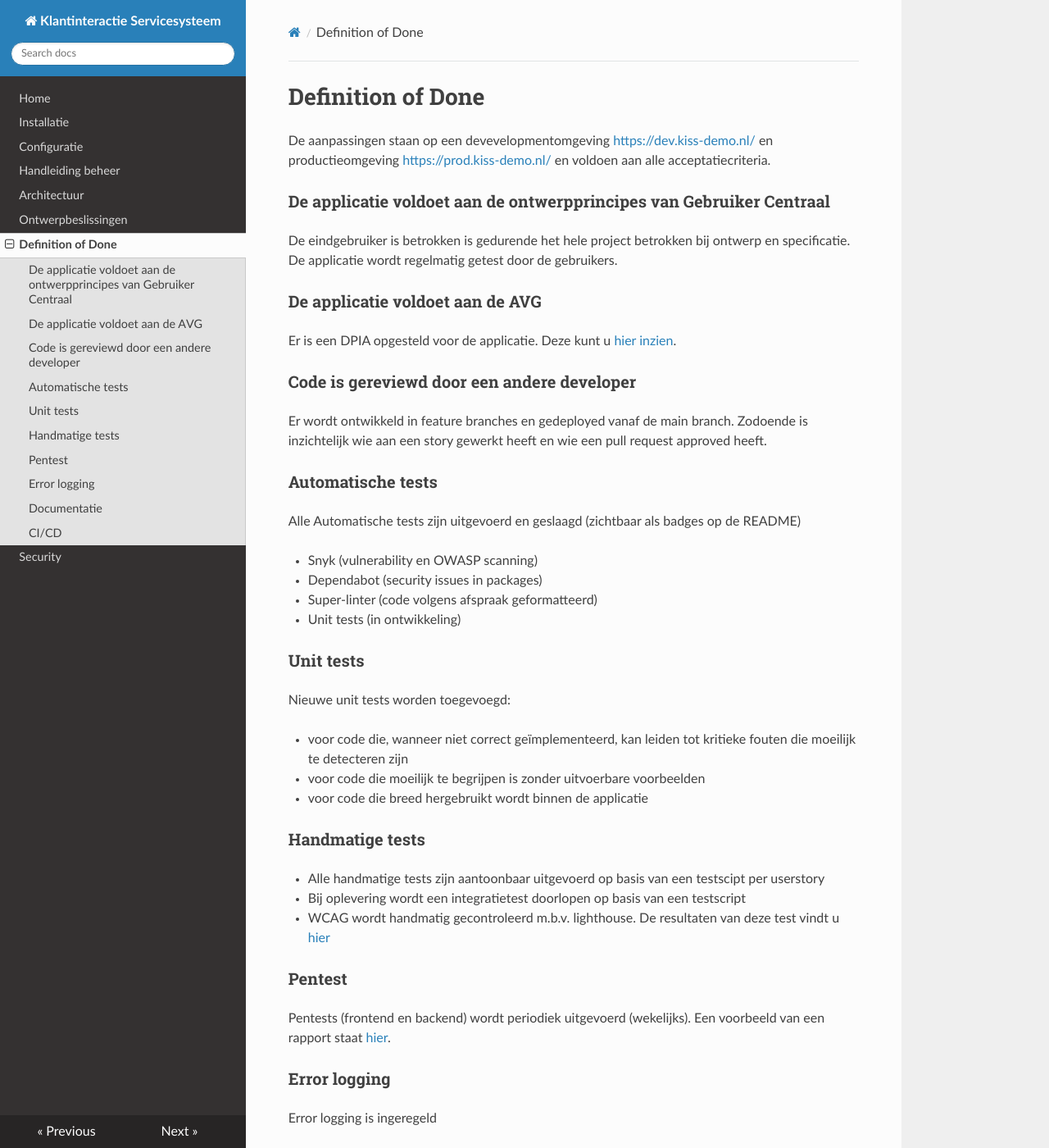
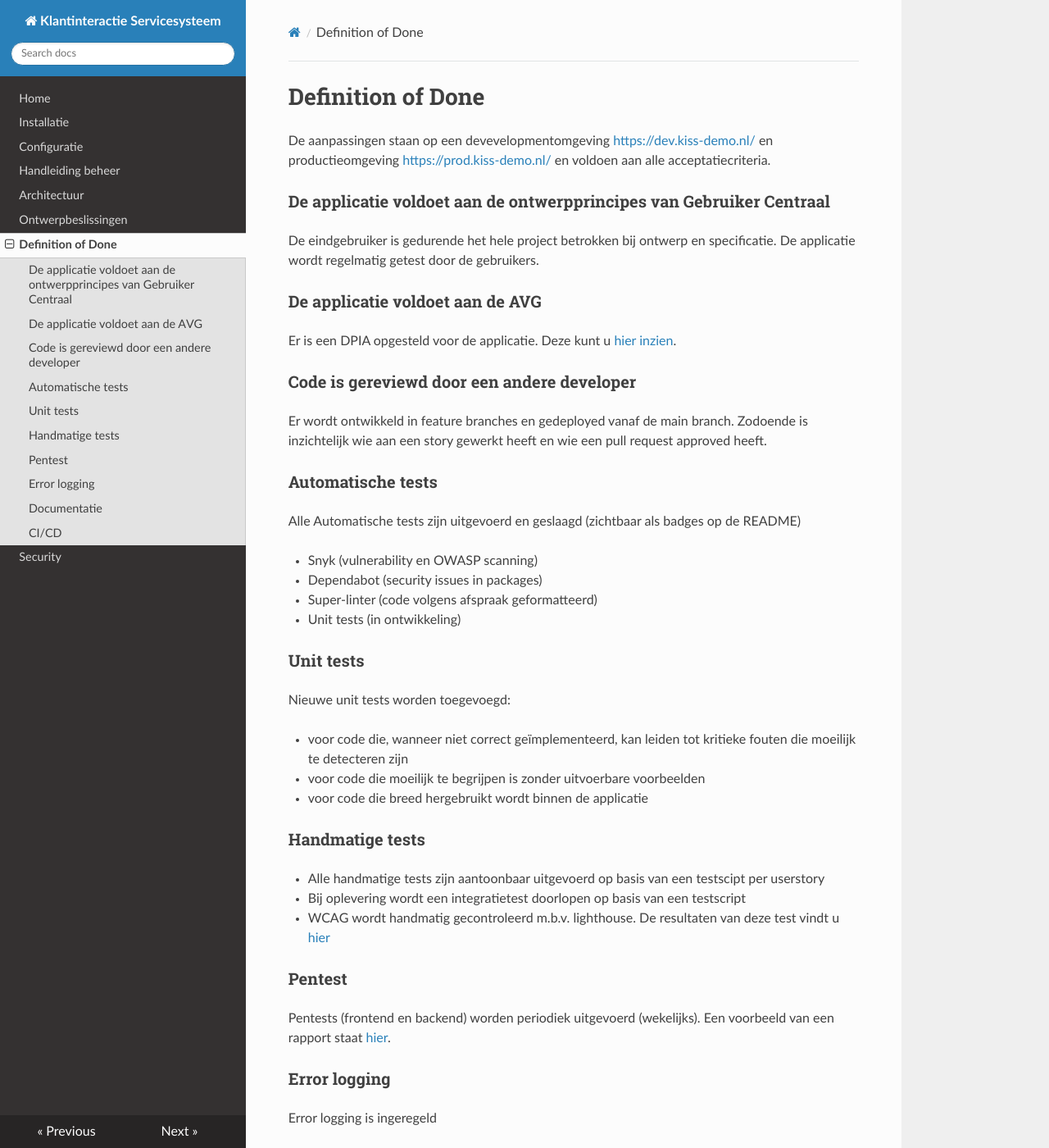
Before and after one commit to Klantinteractie-Servicesysteem/.github, an MkDocs documentation site: the page built from docs/DEFINITIONOFDONE.md, in a window 1280 px wide and 1400 px high. Shown: the whole window at 82% size. Built offline with MkDocs 1.6.1, drawn with Linux system fonts in a browser that asks for light colours; nearby versions of some CDN libraries.

Commit message:
Typefout verbeterd.

```diff
--- a/docs/DEFINITIONOFDONE.md
+++ b/docs/DEFINITIONOFDONE.md
@@ -3,7 +3,7 @@
 De aanpassingen staan op een devevelopmentomgeving [https://dev.kiss-demo.nl/](https://dev.kiss-demo.nl/) en productieomgeving [https://prod.kiss-demo.nl/](https://prod.kiss-demo.nl/) en voldoen aan alle acceptatiecriteria.
 
 ### De applicatie voldoet aan de ontwerpprincipes van Gebruiker Centraal
-De eindgebruiker is betrokken is gedurende het hele project betrokken bij ontwerp en specificatie. De applicatie wordt regelmatig getest door de gebruikers.
+De eindgebruiker is gedurende het hele project betrokken bij ontwerp en specificatie. De applicatie wordt regelmatig getest door de gebruikers.
 
 ### De applicatie voldoet aan de AVG
 Er is een DPIA opgesteld voor de applicatie. Deze kunt u [hier inzien](https://github.com/Klantinteractie-Servicesysteem/.github/blob/main/docs/files/ICATT-KISS-Data-Processing-Impact-Assessment-(DPIA).pdf).
@@ -32,7 +32,7 @@
 - WCAG wordt handmatig gecontroleerd m.b.v. lighthouse. De resultaten van deze test vindt u [hier](https://github.com/Klantinteractie-Servicesysteem/.github/blob/main/docs/files/WCAG-Lighthouse-Report-20231010.pdf)
 
 ### Pentest
-Pentests (frontend en backend) wordt periodiek uitgevoerd (wekelijks). Een voorbeeld van een rapport staat [hier](https://github.com/Klantinteractie-Servicesysteem/.github/blob/main/docs/files/Website_Scanner-https___prod.kiss-demo.nl-20230628-0907.pdf).
+Pentests (frontend en backend) worden periodiek uitgevoerd (wekelijks). Een voorbeeld van een rapport staat [hier](https://github.com/Klantinteractie-Servicesysteem/.github/blob/main/docs/files/Website_Scanner-https___prod.kiss-demo.nl-20230628-0907.pdf).
 
 ### Error logging
 Error logging is ingeregeld
```
